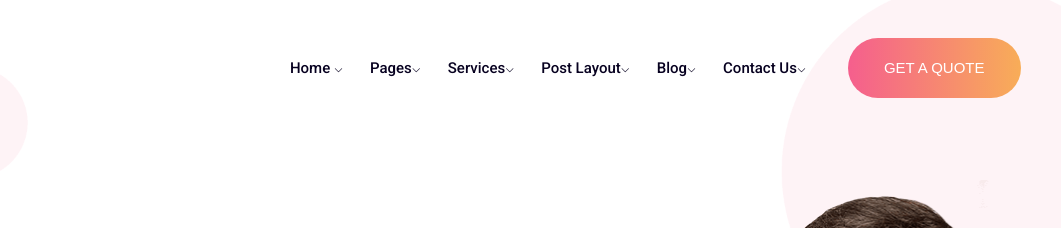
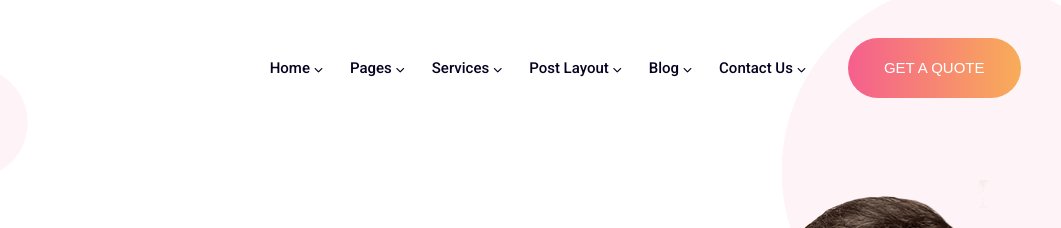
Before and after one commit to vxphat/Samar, a plain HTML site: page index.html in a window 1280 px wide. Shown: the top 228 px of the page, 219-1280 px from the left. Drawn offline with nearby package versions, Linux system fonts and the light colour scheme; some packages are replaced by stand-ins of ours; a script that the page names is missing.

Commit message:
fix animation button footer

```diff
--- a/CSS/style.css
+++ b/CSS/style.css
@@ -100,6 +100,11 @@ nav {
     display: flex;
     align-items: center;
 }
+.header__content i{
+    font-size: 9px;
+    margin-right: -3px;
+    vertical-align: middle;
+}
 
 .header__content li a {
     font-size: 15px;
@@ -107,15 +112,12 @@ nav {
     color: #070120;
 }
 
-.header__content i {
-    font-size: 9px;
-    margin-right: -3px;
-    vertical-align: middle;
-}
+
 
 .header__content li span {
     display: inline-block;
     transition: all 1s;
+    margin-right: 4px;
 }
 
 .header__content li:hover a {
@@ -1163,11 +1165,11 @@ footer::before{
 
 @keyframes leftToRight{
     49% {
-        transform: translateX(-100%);
+        transform: translateX(100%);
     }
 
     50% {
-        transform: translateX(100%);
+        transform: translateX(-100%);
         opacity: 0;
     }
 
--- a/index.html
+++ b/index.html
@@ -36,22 +36,22 @@
                 <nav>
                     <ul>
                         <li><a href="">
-                                <span>Home</span> <i class="las la-angle-down"></i>
+                                <span>Home</span><i class="fa-solid fa-chevron-down"></i>
                             </a></li>
                         <li><a href="#features">
-                                <span>Pages</span><i class="las la-angle-down"></i>
+                                <span>Pages</span><i class="fa-solid fa-chevron-down"></i>
                             </a></li>
                         <li><a href="#services">
-                                <span>Services</span><i class="las la-angle-down"></i>
+                                <span>Services</span><i class="fa-solid fa-chevron-down"></i>
                             </a></li>
                         <li><a href="#">
-                                <span>Post Layout</span><i class="las la-angle-down"></i>
+                                <span>Post Layout</span><i class="fa-solid fa-chevron-down"></i>
                             </a></li>
                         <li><a href="#blog">
-                                <span>Blog</span><i class="las la-angle-down"></i>
+                                <span>Blog</span><i class="fa-solid fa-chevron-down"></i>
                             </a></li>
                         <li><a href="#footer">
-                                <span>Contact Us</span><i class="las la-angle-down"></i>
+                                <span>Contact Us</span><i class="fa-solid fa-chevron-down"></i>
                             </a></li>
                     </ul>
                     <div>
```
